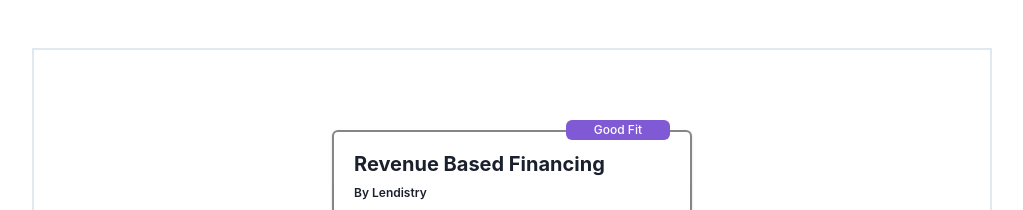
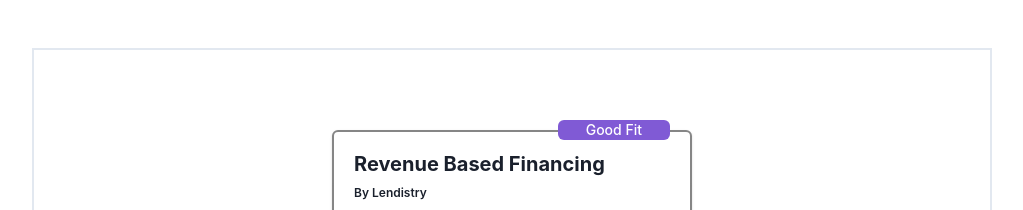
Before and after one commit to danilobatson/bags-interview-assessment, a Next.js app: page / in a window 1280 px wide. Shown: the top 210 px of the page, without its empty margins (128-1151 px from the left). Built offline with nearby package versions, Linux system fonts and the light colour scheme.

Commit message:
fixes Good Fit tag

```diff
--- a/pages/index.tsx
+++ b/pages/index.tsx
@@ -68,7 +68,7 @@
                   variant='solid'
                   colorScheme='purple'
                 >
-                  <Text px={5} size='sm'>
+                  <Text px={5} fontSize='14px'>
                     Good Fit
                   </Text>
                 </Tag>
```
